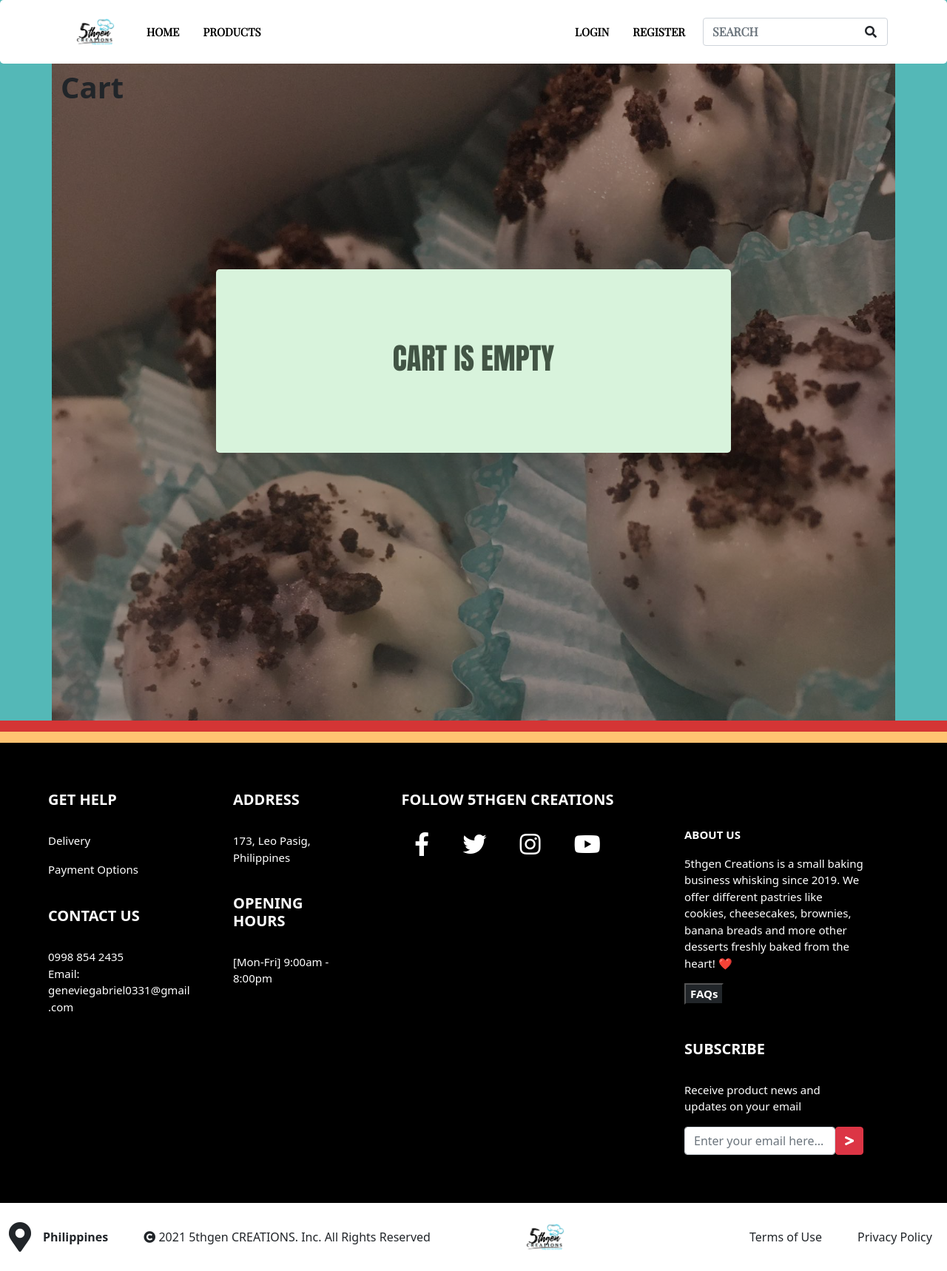
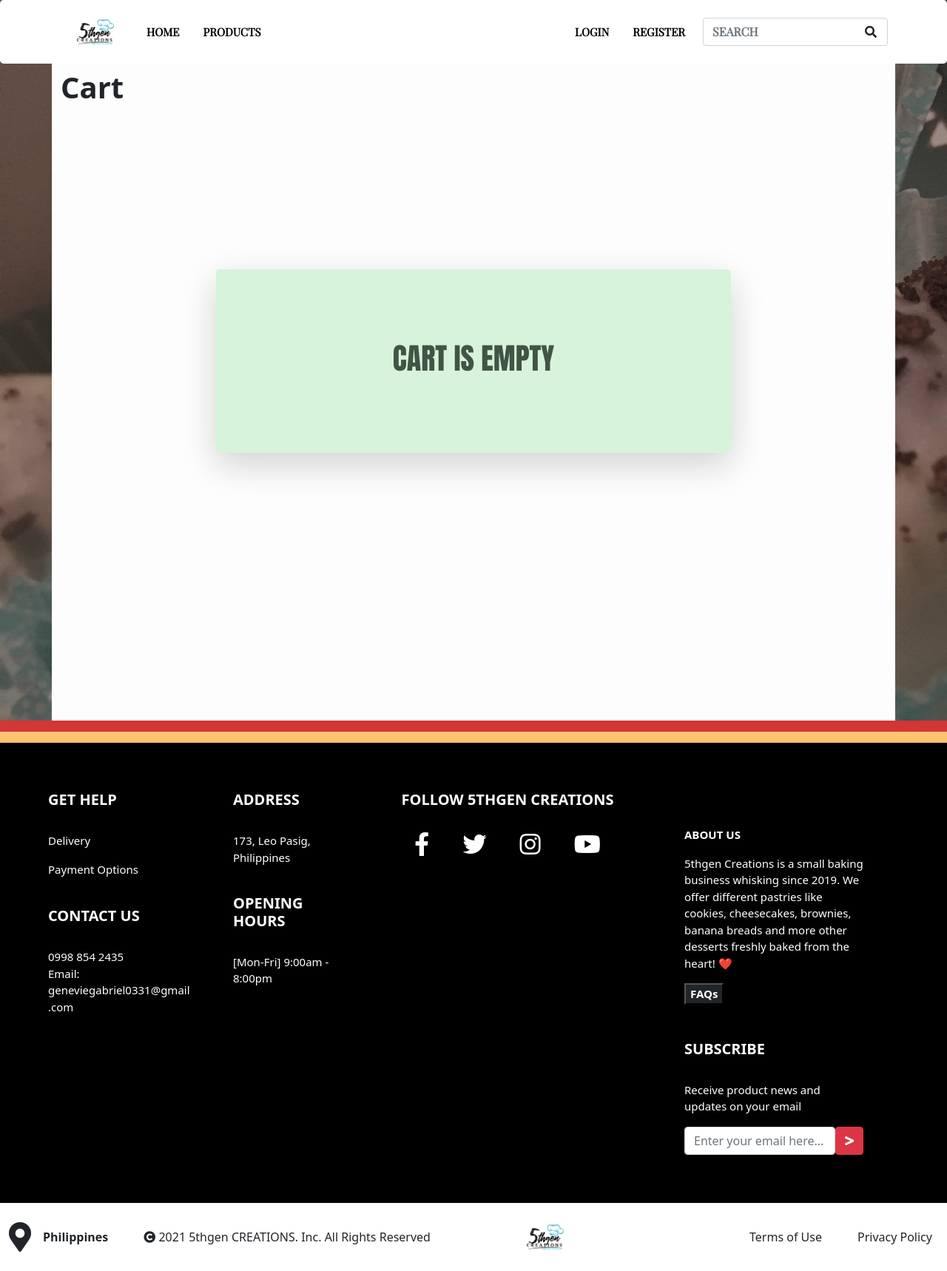
Before and after one commit to winyawinya/5thGenCreations, a Laravel app: page /cart in a window 1280 px wide. Shown: the whole page at 74% size. Run offline with Laravel 8, Linux system fonts and the light colour scheme; some libraries are stand-ins or nearby versions; some web fonts are replaced.

Commit message:
Homepage Revamp #1.5

```diff
--- a/public/app.css
+++ b/public/app.css
@@ -15,8 +15,7 @@
         MAIN
 */
 .maincontainer{
-    background: linear-gradient( rgba(0, 0, 0, 0.4), rgba(0, 0, 0, 0.4) ), url("assets/resized/bg.jpg") fixed no-repeat;
-    background-size: cover;
+    background-color: #fdfdfd;
 }
 
 .carouselbuttons > button{
@@ -106,7 +105,8 @@
 a {color: inherit; text-decoration: none;}
 
 body{
-    background-color: #54b8b7;
+    background: linear-gradient( rgba(0, 0, 0, 0.4), rgba(0, 0, 0, 0.4) ), url("assets/resized/bg.jpg") fixed no-repeat;
+    background-size: cover;
 }
 
 .longdiv{width: 100%; height: 15px;}
--- a/resources/views/components/item-modal.blade.php
+++ b/resources/views/components/item-modal.blade.php
@@ -33,7 +33,7 @@
 </script>
 
 <div class="modal fade" id="MenuModal{{$x}}" tabindex="-1" aria-labelledby="item-title" aria-hidden="true">
-  <div class="modal-dialog modal-dialog-centered">
+  <div class="modal-dialog modal-dialog-centered modal-lg">
     <div class="modal-content">
       <div class="modal-header">
         <h2 class="modal-title" id="item-title">{{$currentModalItemName}}</h2>
--- a/resources/views/welcome.blade.php
+++ b/resources/views/welcome.blade.php
@@ -7,7 +7,7 @@
   <div class="container-fluid py-4" style="background: #d8f3dc; color: #ffc372; text-shadow: 3px 3px 3px black;">
     <h1 class="text-center otomanopeefont">BESTSELLERS</h1>
   </div>
-  <div class="container-fluid maincontainer">
+  <div class="container-fluid">
 <!-- Bestsellers -->
     <div class="container py-3">
       <div class="row d-flex justify-content-center">
```
